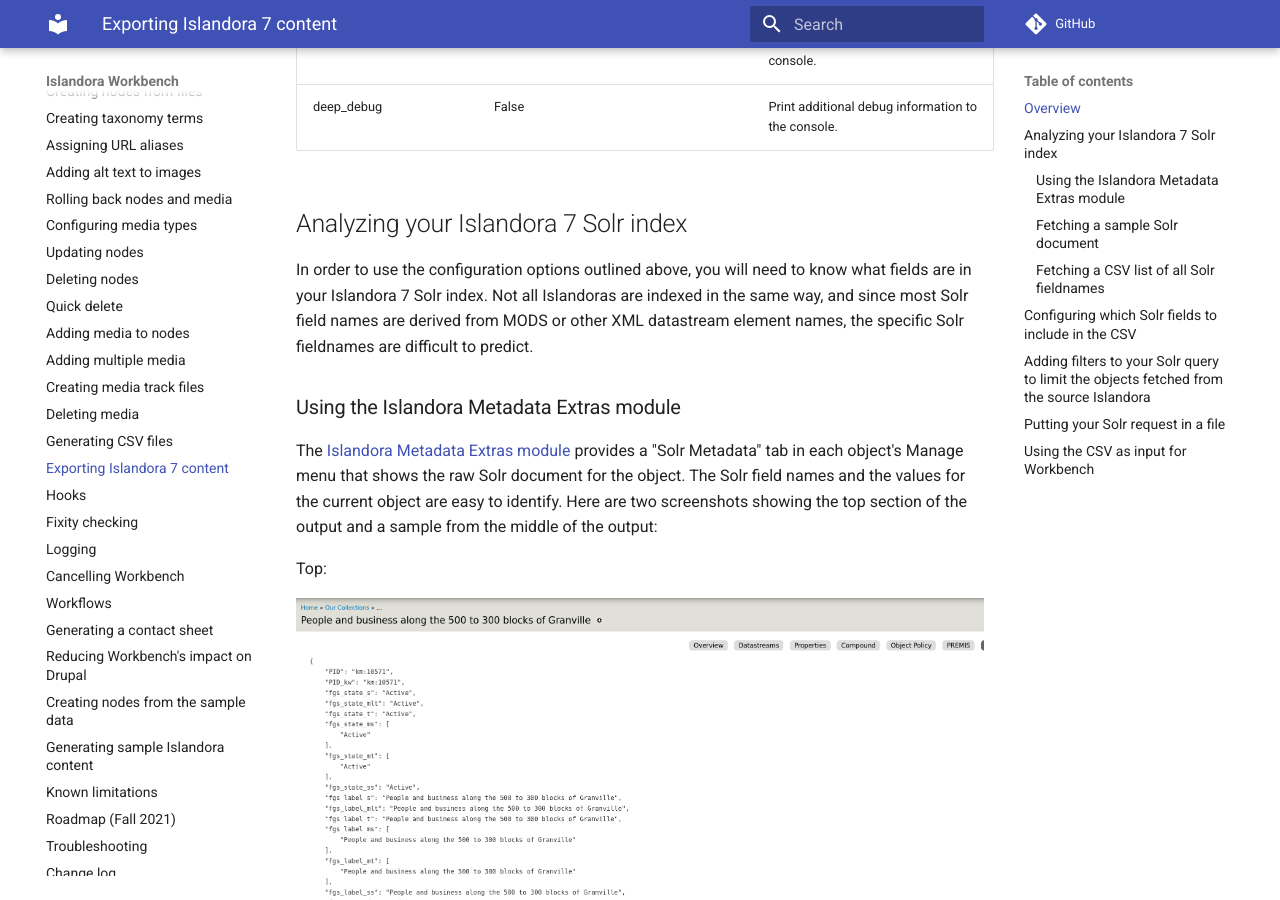
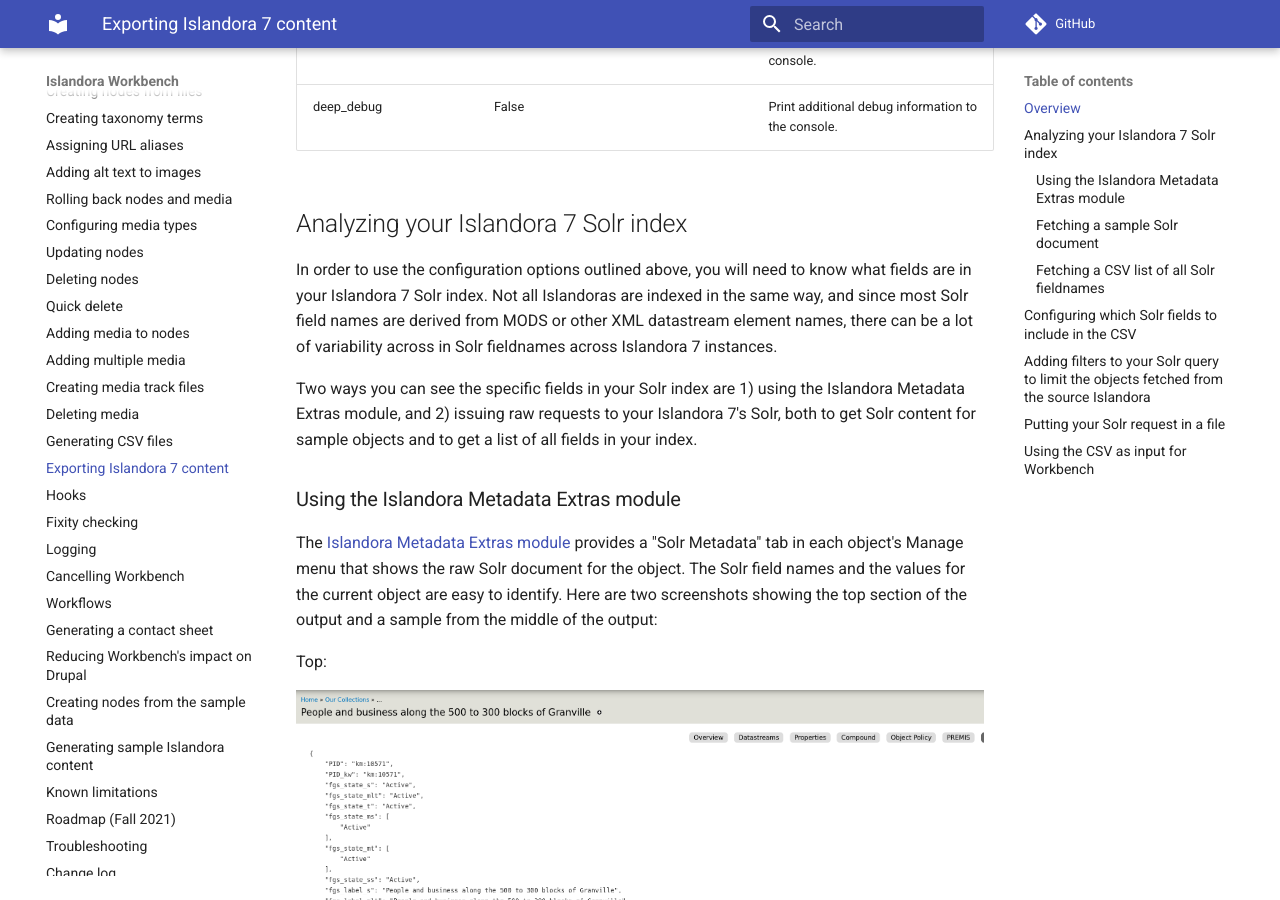
Before and after one commit to mjordan/islandora_workbench_docs, an MkDocs documentation site: the page built from docs/exporting_islandora_7_content.md, in a window 1280 px wide and 900 px high, scrolled down 2232 px. Built offline with MkDocs 1.6.1 and Material for MkDocs 9.7.7, drawn with Linux system fonts in a browser that asks for light colours; comment, search, counter and statistics services are not loaded.

Commit message:
More updates to the Islandora 7 export script.

```diff
--- a/docs/exporting_islandora_7_content.md
+++ b/docs/exporting_islandora_7_content.md
@@ -124,7 +124,9 @@
 
 ## Analyzing your Islandora 7 Solr index
 
-In order to use the configuration options outlined above, you will need to know what fields are in your Islandora 7 Solr index. Not all Islandoras are indexed in the same way, and since most Solr field names are derived from MODS or other XML datastream element names, the specific Solr fieldnames are difficult to predict.
+In order to use the configuration options outlined above, you will need to know what fields are in your Islandora 7 Solr index. Not all Islandoras are indexed in the same way, and since most Solr field names are derived from MODS or other XML datastream element names, there can be a lot of variability across in Solr fieldnames across Islandora 7 instances.
+
+Two ways you can see the specific fields in your Solr index are 1) using the Islandora Metadata Extras module, and 2) issuing raw requests to your Islandora 7's Solr, both to get Solr content for sample objects and to get a list of all fields in your index.
 
 ### Using the Islandora Metadata Extras module
 
```
